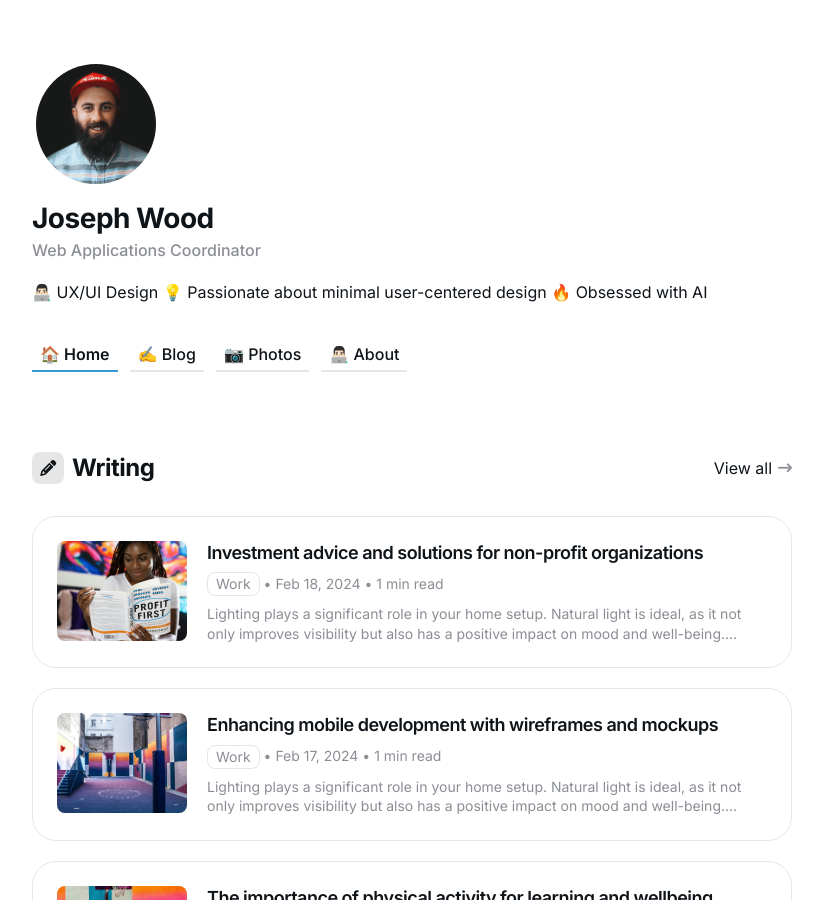
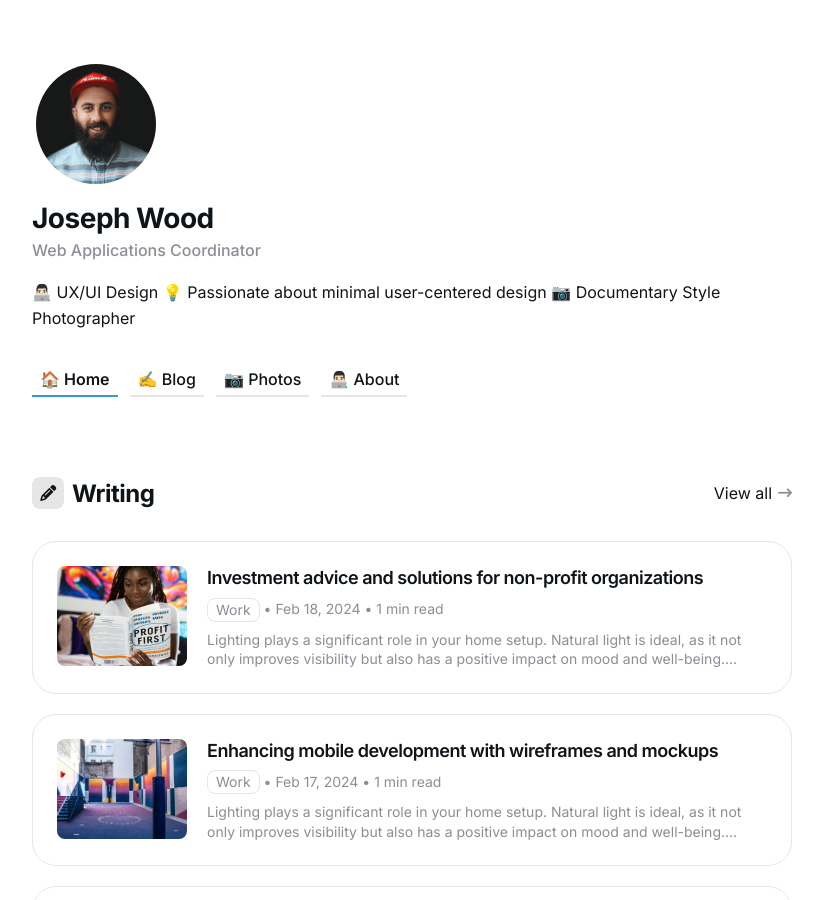
Before and after one commit to ithinkiamjoseph/Jekyll25, a Jekyll site: the page built from index.html, in a window 1280 px wide and 900 px high. Shown: the whole window, without its empty margins (228-1051 px from the left). Built offline with Jekyll 4.4.1, drawn with Linux system fonts in a browser that asks for light colours.

Commit message:
Update settings.yml

```diff
--- a/_data/settings.yml
+++ b/_data/settings.yml
@@ -45,7 +45,7 @@ menu_settings:
 author:
   author_name: Joseph Wood
   author_role: Web Applications Coordinator
-  author_bio: 👨🏻‍💻 UX/UI Design 💡 Passionate about minimal user-centered design 🔥 Obsessed with AI
+  author_bio: 👨🏻‍💻 UX/UI Design 💡 Passionate about minimal user-centered design 📷 Documentary Style Photographer
   author_avatar: '/images/profile1.JPG'
   # cta_button_text: Get In Touch
   # cta_button_link: '/contact/'
```
